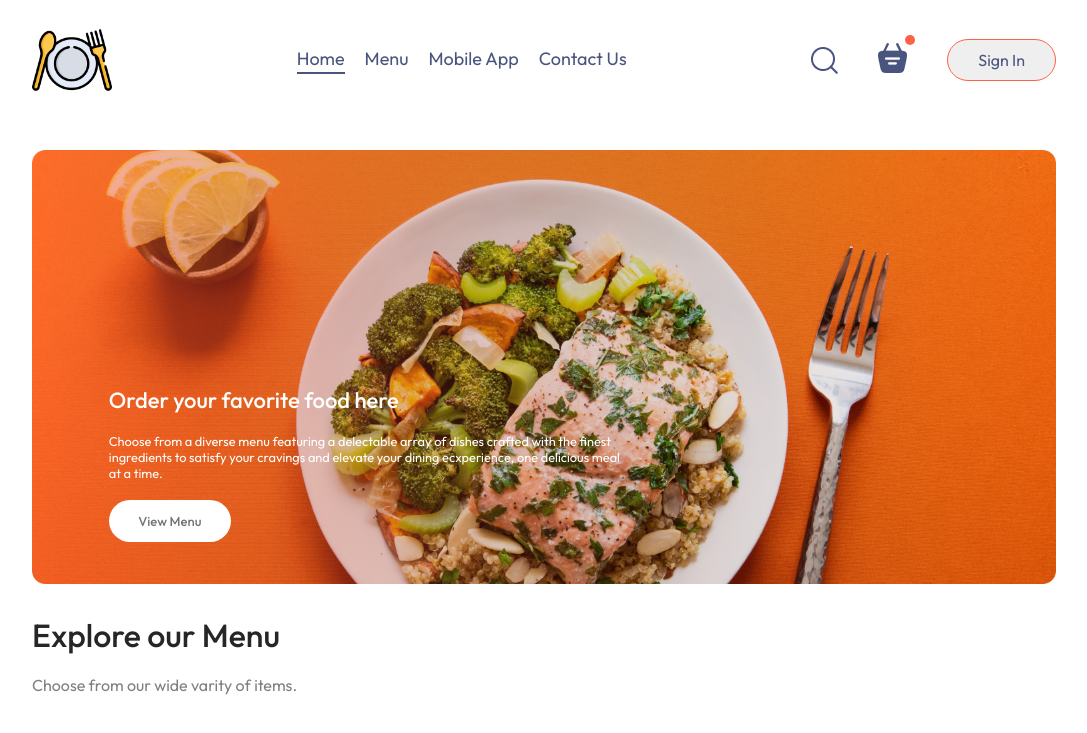
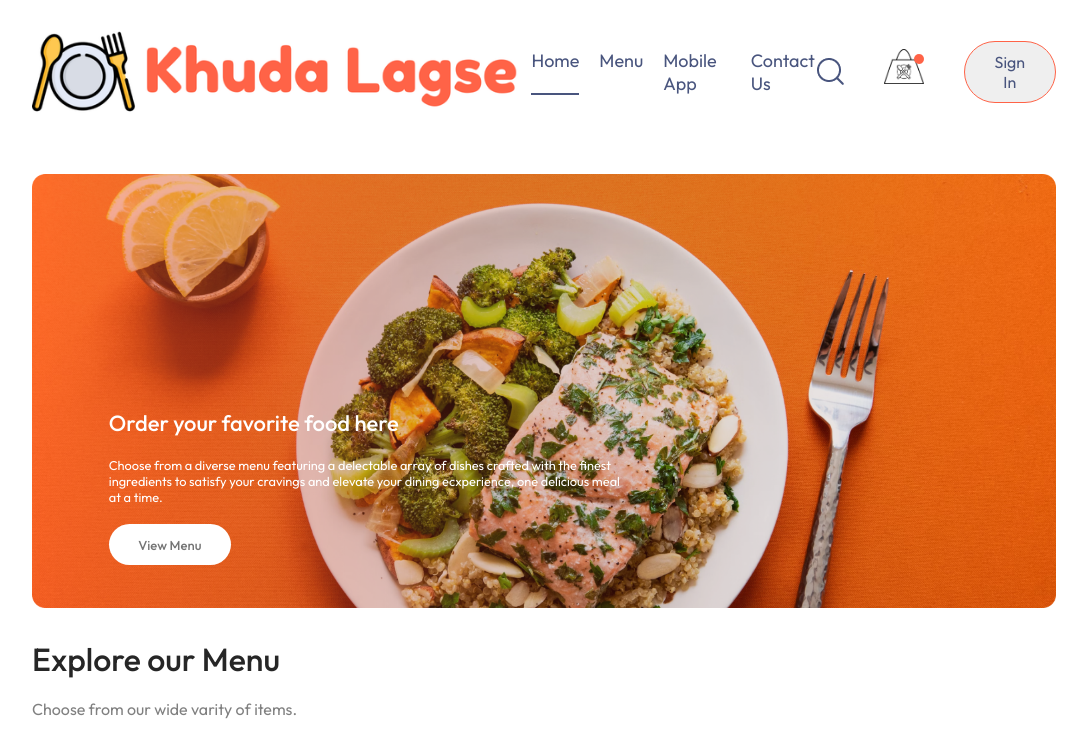
Before and after one commit to sezid/khidaaa, a React (Vite) app in the folder frontend/: page / in a window 1280 px wide. Shown: the top 733 px of the page, without its empty margins (96-1183 px from the left). Built offline with nearby package versions, Linux system fonts and the light colour scheme.

Commit message:
few changes to logo and basket icon

```diff
--- a/frontend/src/components/Navbar/Navbar.css
+++ b/frontend/src/components/Navbar/Navbar.css
@@ -7,7 +7,10 @@
 }
 
 .navbar .logo {
-    width: 80px;
+    display: flex;
+    align-items: center;
+    padding: 10px -40px;
+    min-width:100px ;
 
 }
 .navbar-menu{
@@ -50,12 +53,20 @@
     position: relative;
 }
 
-.navbar-search-icon .dot{
-    position: absolute;
-    min-width: 10px;
-    min-height: 10px;
+
+
+.navbar-basket-icon img{
+    width: 40px;
+    height: 35px;
+    display: block;
+}
+
+.navbar-basket-icon .dot{
+    position: relative;
+    width: 10px;
+    height: 10px;
     background-color: tomato;
-    border-radius: 5px;
-    top: -8px;
-    right: -8px;
+    border-radius: 50%;
+    top: -30px;
+    right: -30px;
 }
--- a/frontend/src/components/Navbar/Navbar.jsx
+++ b/frontend/src/components/Navbar/Navbar.jsx
@@ -17,7 +17,7 @@ function Navbar() {
       </ul>
       <div className="navbar-right">
         <img src={assets.search_icon} alt="" />
-        <div className="navbar-search-icon">
+        <div className="navbar-basket-icon">
           <img src={assets.basket_icon} alt="" />
           <div className="dot"></div>
         </div>
```
Also changed, not shown: frontend/src/assets/basket_icon.png, frontend/src/assets/dish.png.
